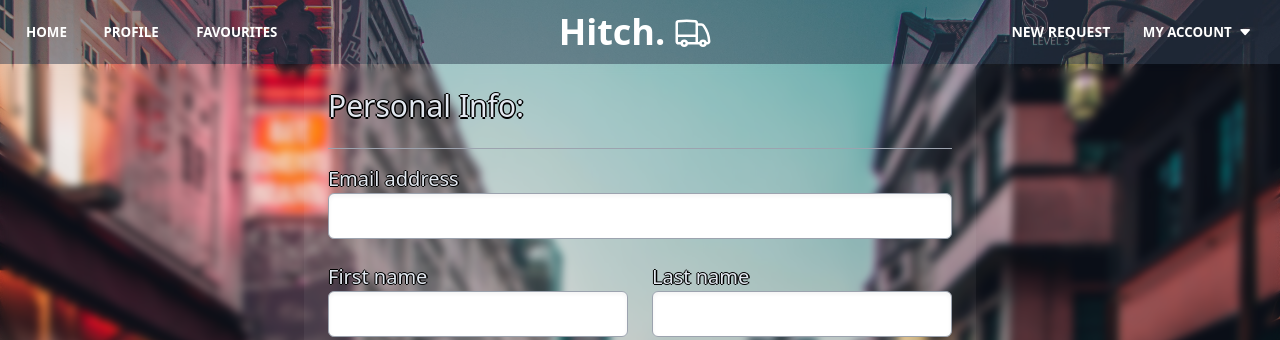
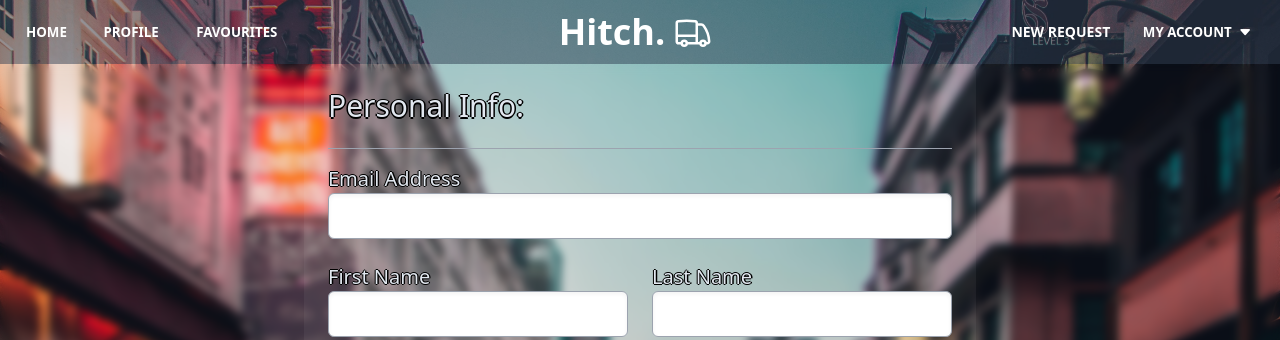
Before and after one commit to luketeosmu/sghitch, a Vue app: page /accountsettings in a window 1280 px wide. Shown: the top 340 px of the page. Built offline with nearby package versions, Linux system fonts and the light colour scheme; what @fawmi/vue-google-maps would draw is missing.

Commit message:
profile img

```diff
--- a/src/components/AccSettingsForm.vue
+++ b/src/components/AccSettingsForm.vue
@@ -8,16 +8,16 @@
                         <div class='flex flex-wrap -mx-3 mb-6'>
                             <div class="w-full">
                             <div class='w-full md:w-full px-3 mb-6'>
-                                <label style="text-shadow: 0.07em 0 black, 0 0.07em black, -0.05em 0 black, 0 -0.05em black;" class='text-slate-200 text-xl mb-2' for='grid-text-1'>Email address </label>
+                                <label style="text-shadow: 0.07em 0 black, 0 0.07em black, -0.05em 0 black, 0 -0.05em black;" class='text-slate-200 text-xl mb-2' for='grid-text-1'>Email Address </label>
                                 <input class='appearance-none block w-full bg-white text-gray-700 border border-gray-400 shadow-inner rounded-md py-3 px-4 leading-tight focus:outline-none  focus:border-gray-500' id='grid-text-1' type='text' required>
                             </div>
                             <div class="flex items-center justify-between mt-4">
                                 <div class='w-full md:w-1/2 px-3 mb-6'>
-                                    <label style="text-shadow: 0.07em 0 black, 0 0.07em black, -0.05em 0 black, 0 -0.05em black;" class='text-slate-200 text-xl mb-2' >First name</label>
+                                    <label style="text-shadow: 0.07em 0 black, 0 0.07em black, -0.05em 0 black, 0 -0.05em black;" class='text-slate-200 text-xl mb-2' >First Name</label>
                                     <input class='appearance-none block w-full bg-white text-gray-700 border border-gray-400 shadow-inner rounded-md py-3 px-4 leading-tight focus:outline-none  focus:border-gray-500' type='text'  required>
                                 </div>
                                 <div class='w-full md:w-1/2 px-3 mb-6'>
-                                    <label style="text-shadow: 0.07em 0 black, 0 0.07em black, -0.05em 0 black, 0 -0.05em black;" class='text-slate-200 text-xl mb-2' >Last name</label>
+                                    <label style="text-shadow: 0.07em 0 black, 0 0.07em black, -0.05em 0 black, 0 -0.05em black;" class='text-slate-200 text-xl mb-2' >Last Name</label>
                                     <input class='appearance-none block w-full bg-white text-gray-700 border border-gray-400 shadow-inner rounded-md py-3 px-4 leading-tight focus:outline-none  focus:border-gray-500' type='text'  required>
                                 </div>
                             </div>
--- a/src/views/Profile.vue
+++ b/src/views/Profile.vue
@@ -1,5 +1,5 @@
 <template lang="">
-   <div class="drawer">
+   <div class="drawer bg-no-repeat bg-cover bg-bottom" style="background-image: url('../src/images/profileBG.jpg')">
         <input id="my-drawer-3" type="checkbox" class="drawer-toggle" />
         <div class="drawer-content flex flex-col">
             <!-- Navbar -->
```
Also changed, not shown: 1 other file (tests, documents, lock files or other folders).
